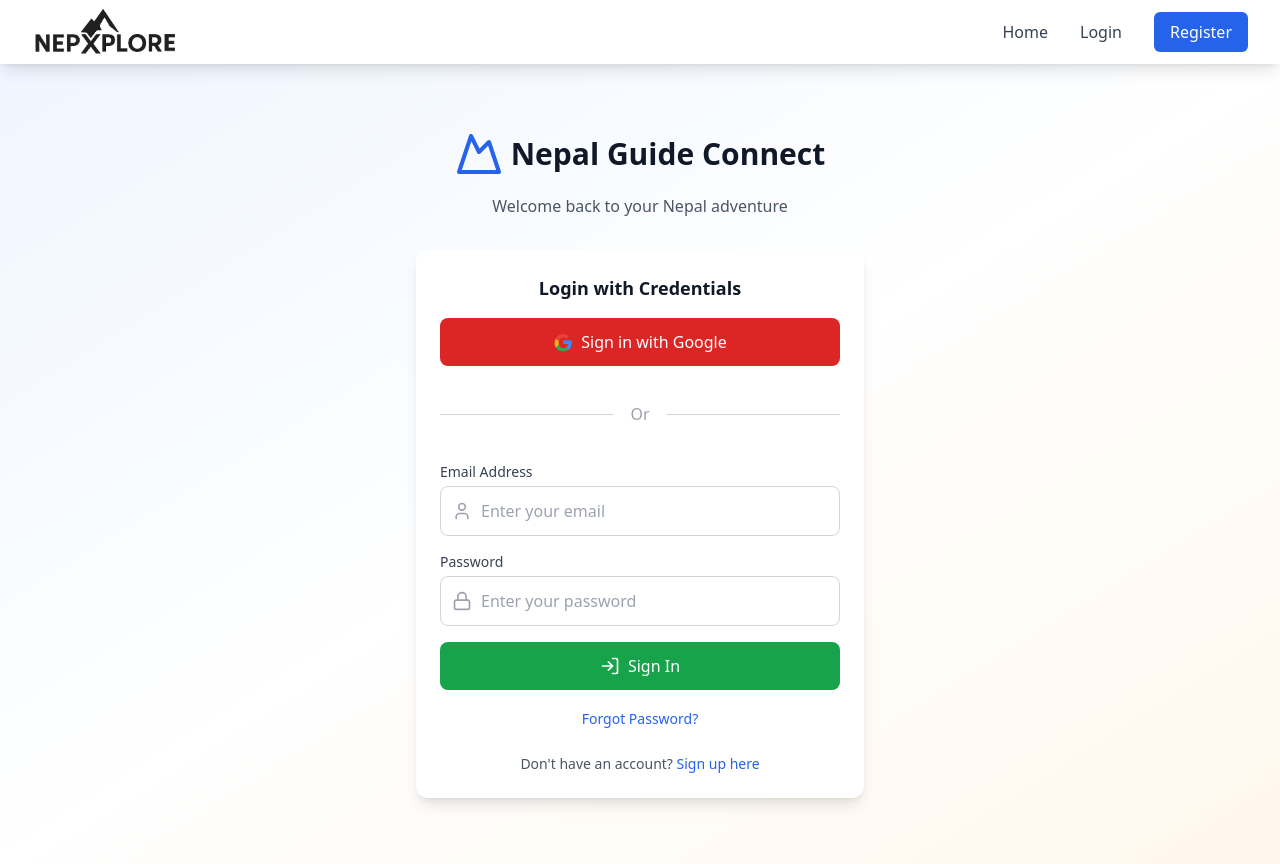
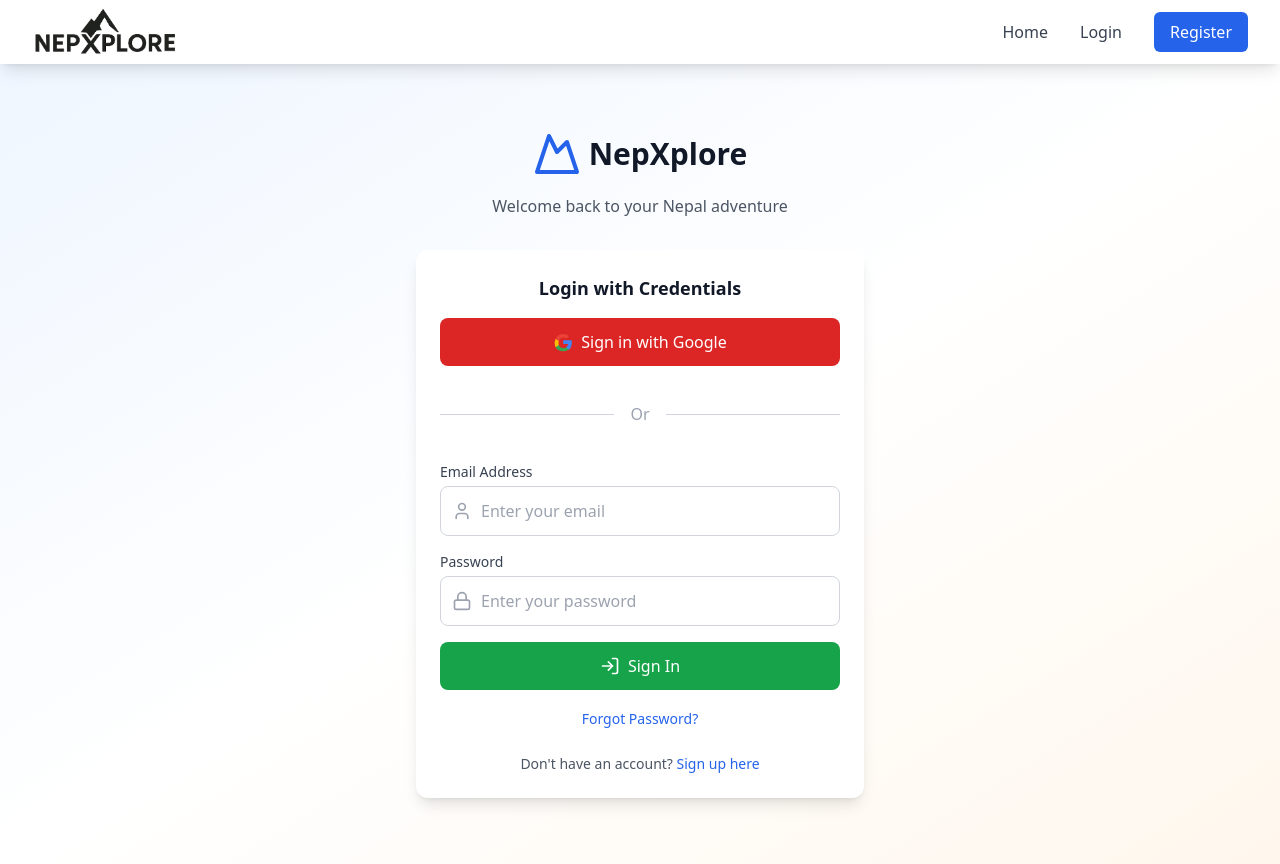
Before and after one commit to Satishacharya31/tripal, a React (Vite) app in the folder frontend/: page /login in a window 1280 px wide. Built offline with nearby package versions, Linux system fonts and the light colour scheme; no server answers.

Commit message:
Fixed out favicon and brand names

```diff
--- a/frontend/index.html
+++ b/frontend/index.html
@@ -2,9 +2,9 @@
 <html lang="en">
   <head>
     <meta charset="UTF-8" />
-    <link rel="icon" type="image/svg+xml" href="/vite.svg" />
+    <link rel="icon" type="image/png" href="/src/assets/NepXplore_favicon.png" />
     <meta name="viewport" content="width=device-width, initial-scale=1.0" />
-    <title>Nepal Guide Connect - Full Tourism Platform</title>
+    <title>NepXplore - Full Tourism Platform</title>
   </head>
   <body>
     <div id="root"></div>
--- a/frontend/src/pages/LoginPage.jsx
+++ b/frontend/src/pages/LoginPage.jsx
@@ -79,7 +79,7 @@
           <div className="text-center mb-8">
             <div className="flex items-center justify-center mb-4">
               <Mountain className="h-12 w-12 text-blue-600 mr-2" />
-              <h1 className="text-3xl font-bold text-gray-900">Nepal Guide Connect</h1>
+              <h1 className="text-3xl font-bold text-gray-900">NepXplore</h1>
             </div>
             <p className="text-gray-600">Welcome back to your Nepal adventure</p>
           </div>
--- a/frontend/src/pages/RegisterPage.jsx
+++ b/frontend/src/pages/RegisterPage.jsx
@@ -58,7 +58,7 @@
             <Mountain className="mx-auto h-12 w-12 text-blue-600" />
             <h2 className="mt-6 text-3xl font-bold text-gray-900">Join Us</h2>
             <p className="mt-2 text-sm text-gray-600">
-              Create your Nepal Guide Connect account
+              Create your NepXplore account
             </p>
           </div>
 
```
Also changed, not shown: frontend/src/assets/NepXplore_favicon.png (added).
